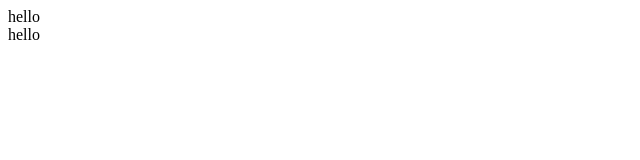
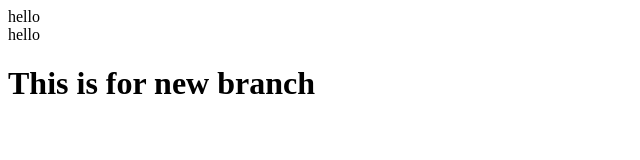
Before and after one commit to srineesh/githubPractice, a plain HTML site: page index.html in a window 1280 px wide. Shown: the whole page, without its empty margins (0-640 px from the left). Drawn offline with Linux system fonts and the light colour scheme.

Commit message:
This is a new change for the bracch

```diff
--- a/index.html
+++ b/index.html
@@ -1,2 +1,4 @@
 <div>hello</div>
 <div>hello</div>
+
+<h1>This is for new branch</h1>
```
Also changed, not shown: 3 other files.
